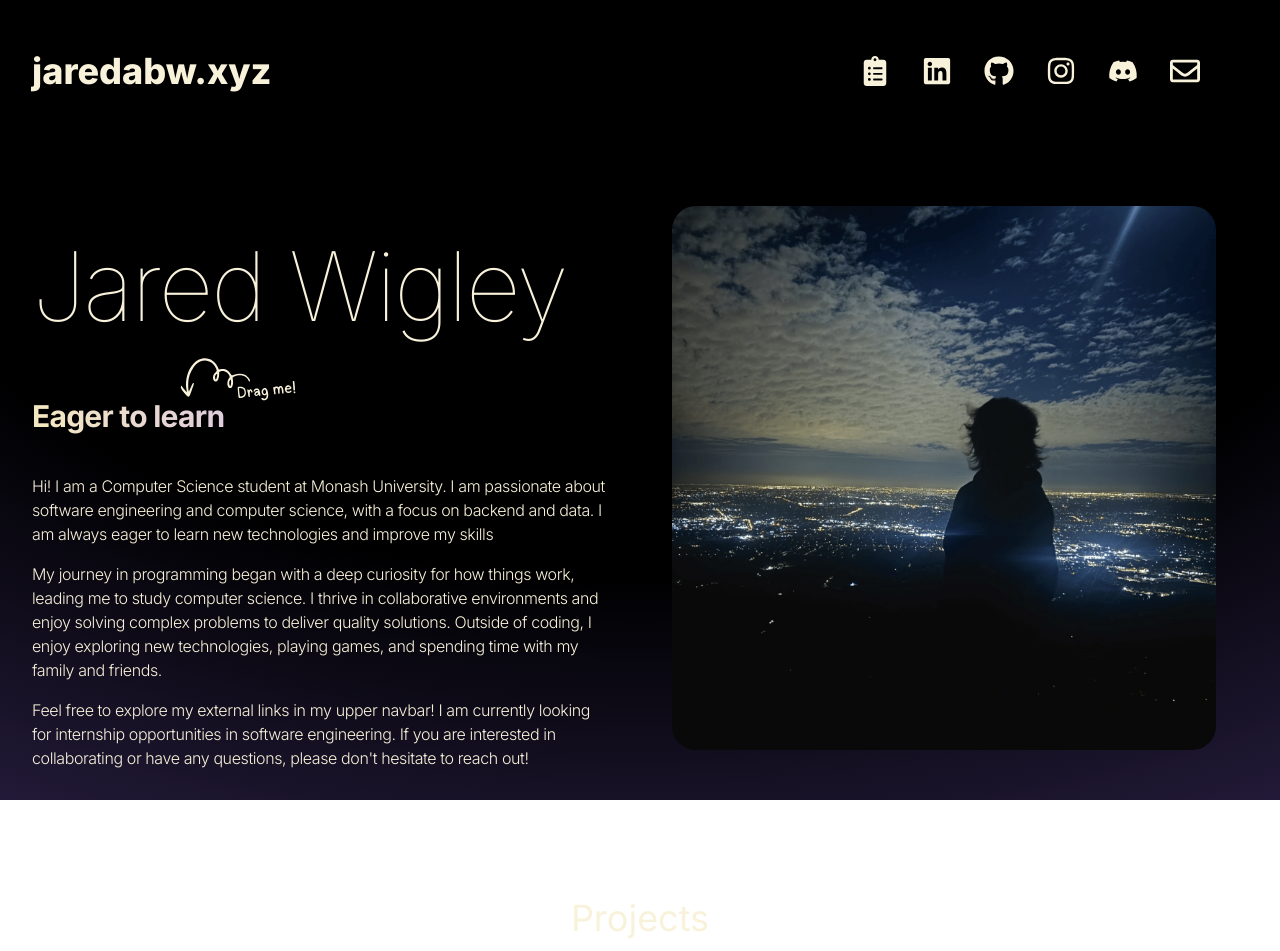
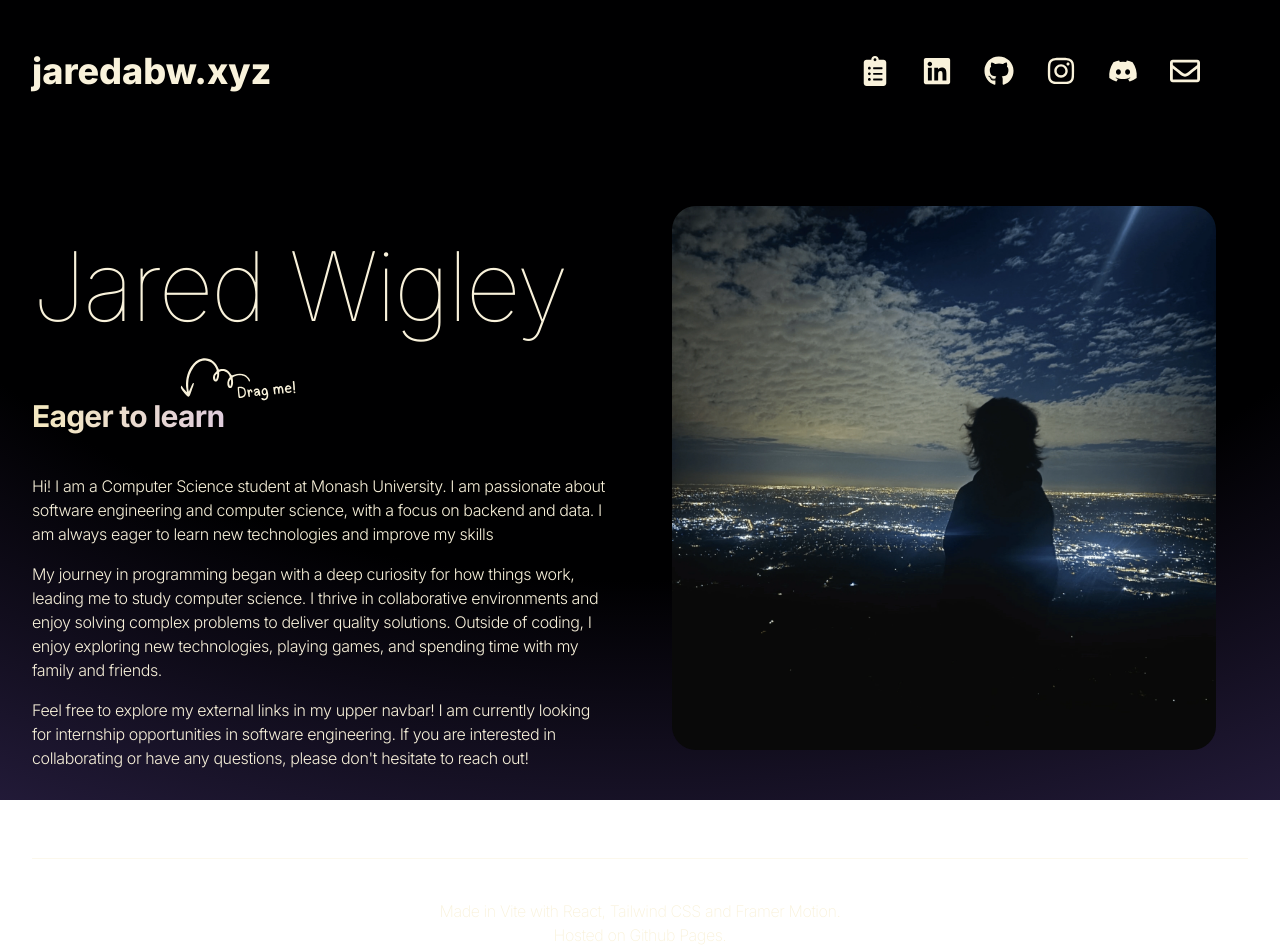
Before and after one commit to jaredabw/jaredabw.github.io, a React (Vite) app: page / in a window 1280 px wide. Shown: the top 951 px of the page. Built offline with nearby package versions, Linux system fonts and the light colour scheme.

Commit message:
remove projects from main page

```diff
--- a/src/App.jsx
+++ b/src/App.jsx
@@ -1,6 +1,5 @@
 import Hero from "./components/Hero";
 import Navbar from "./components/Navbar";
-import Projects from "./components/Projects";
 import Footer from "./components/Footer";
 import Resume from "./components/Resume";
 import PropTypes from "prop-types";
@@ -38,7 +37,6 @@ const App = ({ resumePage = false }) => {
               </Helmet>
 
               <Hero />
-              <Projects />
             </>
           )}
           <Footer />
```
